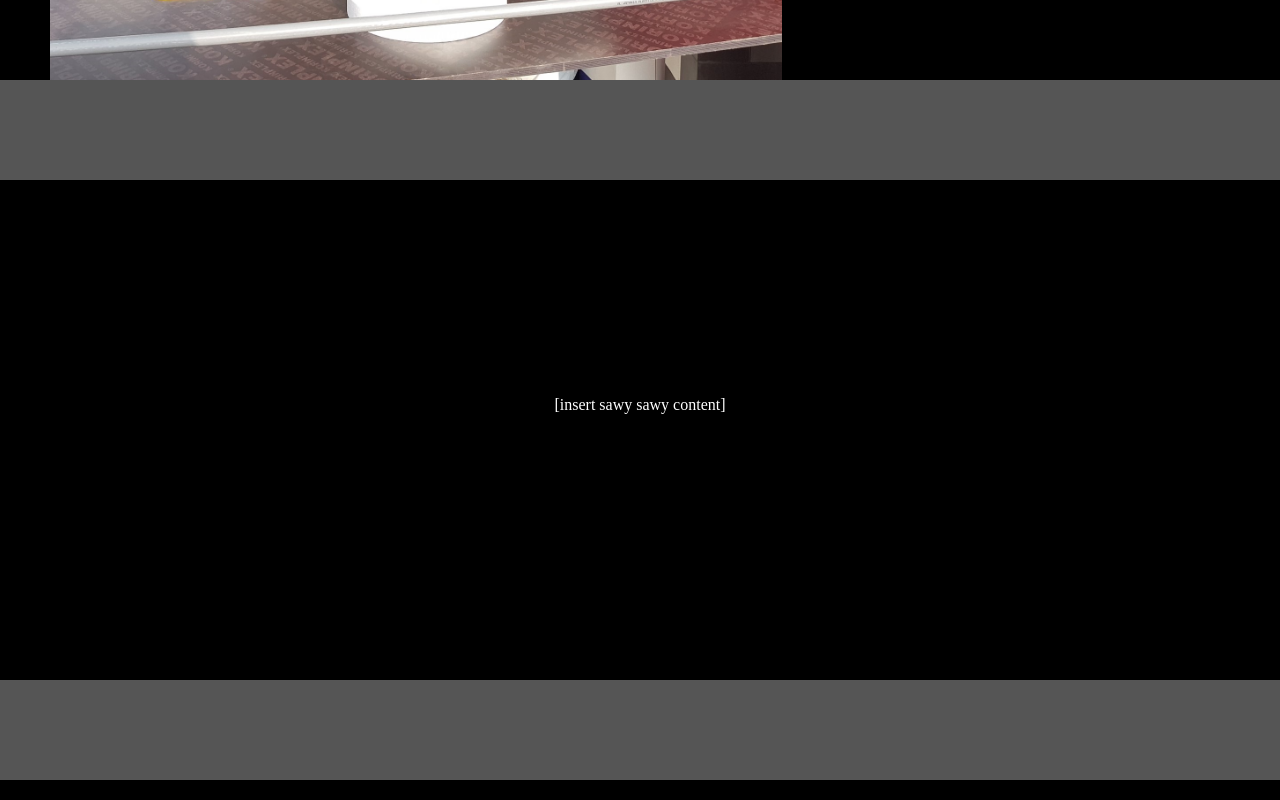
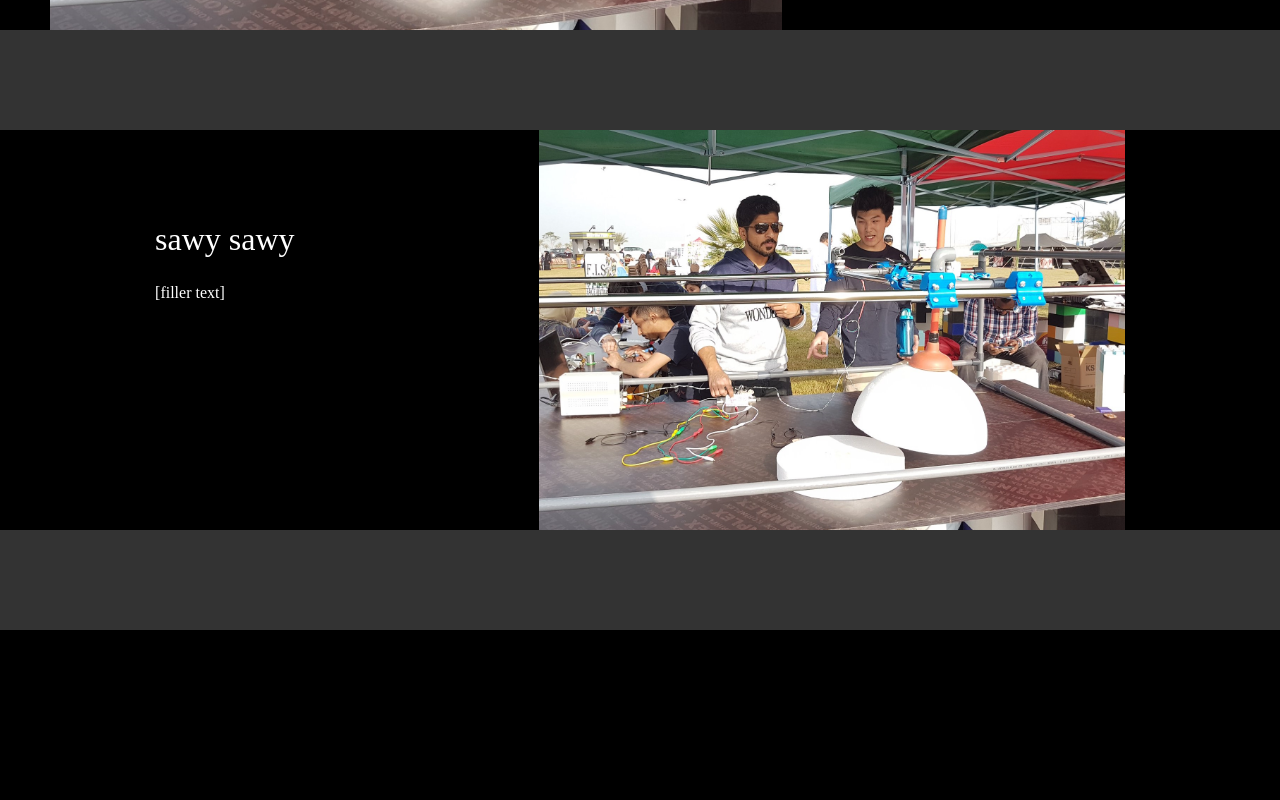
Before and after one commit to Matteo-Y/Subotix_site_legacy, a React (Create React App) app: page / in a window 1280 px wide. Shown: the part 540-1340 px from the top of the page. Built offline with nearby package versions, Linux system fonts and the light colour scheme; a web font is replaced by a local one.

Commit message:
sawy page layout

```diff
--- a/src/App.js
+++ b/src/App.js
@@ -2,12 +2,15 @@ import './styles/App.css';
 import Header from './modules/Header';
 import Landing from './modules/Landing';
 import PageNotFound from './modules/PageNotFound';
+import Sawy from './modules/Sawy';
 
 import { BrowserRouter, Routes, Route, Navigate } from 'react-router-dom';
 
+
 const BASE_PATH = "/";
+const SAWY_PATH = BASE_PATH + "sawy-sawy";
 
-export { BASE_PATH};
+export { BASE_PATH, SAWY_PATH };
 
 export default function App() {
   return (
@@ -16,6 +19,7 @@ export default function App() {
       <BrowserRouter>
         <Routes>
           <Route path={BASE_PATH} element={<Landing/>}/>
+          <Route path={SAWY_PATH} element={<Sawy/>}/>
 
           <Route path={"*"} element={<PageNotFound/>}/>
         </Routes>
--- a/src/modules/Header.js
+++ b/src/modules/Header.js
@@ -1,14 +1,13 @@
 
-import { BASE_PATH } from '../App.js';
+import { BASE_PATH, SAWY_PATH } from '../App.js';
 
 export default function Header() {
     return (
-        <>
-            <div className="head">
-                <a href={BASE_PATH} className="header-element">home</a>
-                <a href="/projects" className="header-element">sawysawy</a>
-                <h1>SUBOTIX</h1>
-            </div>
-        </>
+        <div className="head">
+            <a href={BASE_PATH} className="header-element">home</a>
+            <a href={SAWY_PATH} className="header-element">sawysawy</a>
+            <h1>SUBOTIX</h1>
+            <hr style={{marginTop: "10px"}}></hr>
+        </div>
     );
 }
--- a/src/modules/Landing.js
+++ b/src/modules/Landing.js
@@ -1,3 +1,4 @@
+import { SAWY_PATH } from "../App";
 
 export default function Landing() {
     return (
@@ -10,8 +11,12 @@ export default function Landing() {
                 </div>
             </div>
             <div className="sawysawy section">
-                <a className="overlay-link" href="/sawy-sawy"></a>
-                <p>[insert sawy sawy content]</p>
+                <a className="overlay-link" href={SAWY_PATH}></a>
+                <div id="sawy-textbox">
+                    <h2>sawy sawy</h2>
+                    <p>[filler text]</p>
+                </div>
+                <img style={{marginLeft: "0%"}} className="banner" src={require("../res/Banner_0.jpg")}/>
             </div>
             <div className="contacts section">
                 <p>[insert contacts content]</p>
--- /dev/null
+++ b/src/modules/ProjectCard.js
@@ -0,0 +1,12 @@
+export default function ProjectCard(props) {
+    return (
+        <div className="project-card">
+
+            <img className="project-image" src={props.imgSrc} alt={props.imgAlt}/>
+            <div className="project-textbox">
+                <h3>{props.title}</h3>
+                <p>{props.description}</p>
+            </div>
+        </div>
+    );
+}
--- /dev/null
+++ b/src/modules/Sawy.js
@@ -0,0 +1,41 @@
+import ProjectCard from "./ProjectCard";
+
+const projectData = [
+    {
+        title: "piano",
+        description: "[filler text]",
+        imageURL: ""
+    },
+    {
+        title: "line follower",
+        description: "[filler text]",
+        imageURL: ""
+    },
+    {
+        title: "robot hand",
+        description: "[filler text]",
+        imageURL: ""
+    },
+    {
+        title: "rubik's cube solver",
+        description: "[filler text]",
+        imageURL: ""
+    },
+]
+
+let projectCards = [];
+
+projectData.forEach((data) => {
+    console.log(projectCards);
+    projectCards.push(<ProjectCard title={data.title} description={data.description} imgSrc={data.imageURL} imgAlt={data.title + " image"}/>);
+})
+
+export default function Sawy() {
+
+    return (<>
+        <div className="sawy-banner section">
+
+        </div>
+        {projectCards}
+    </>);
+}
--- a/src/styles/App.css
+++ b/src/styles/App.css
@@ -7,7 +7,7 @@
   src: url(./../res/fonts/MajorMonoDisplay-Regular.ttf);
 }
 body {
-  background-color: #555;
+  background-color: #333;
   font-family: mono-display;
   margin: 0;
   min-width: 800px;
@@ -20,6 +20,13 @@ p {
 }
 
 h2 {
+  font-family: mono-display;
+  font-size: 2rem;
+  font-weight: 200;
+  color: white;
+}
+
+h3 {
   font-family: mono-display;
   font-size: 2rem;
   font-weight: 200;
@@ -39,7 +46,7 @@ h2 {
   flex-direction: row;
   justify-content: center;
   position: relative;
-  margin: 50px 0 100px 0;
+  margin: 0 0 100px 0;
   background-color: black;
 }
 
@@ -88,14 +95,46 @@ h1 {
   width: 30%;
 }
 
+#sawy-textbox {
+  padding: 4em 0 4em 0;
+  width: 30%;
+}
+
 .sawysawy {
-  padding: 200px 0 200px 0;
-  height: 100px;
-  text-align: center;
+  height: 400px;
+  text-align: left;
 }
 
 .contacts {
   padding: 200px 0 200px 0;
   height: 100px;
   text-align: center;
+}
+
+.sawy-banner {
+  height: 400px;
+}
+
+.project-card {
+  display: flex;
+  flex-direction: row-reverse;
+  background-color: black;
+  margin: auto;
+  margin-bottom: 50px;
+  width: 60%;
+  height: 400px;
+}
+
+.project-textbox {
+  flex-grow: 2;
+  padding: 10px;
+  padding-left: 10%;
+  width: 30%;
+  height: 100%;
+}
+
+.project-image {
+  color: white;
+  flex-grow: 1;
+  height: 100%;
 }/*# sourceMappingURL=App.css.map */
--- a/src/styles/App.scss
+++ b/src/styles/App.scss
@@ -8,7 +8,7 @@
     src: url(./../res/fonts/MajorMonoDisplay-Regular.ttf);
 }
 
-$pallette-1: #555;
+$pallette-1: #333;
 
 body {
     background-color: $pallette-1;
@@ -30,6 +30,13 @@ h2 {
     color: white;
 }
 
+h3 {
+    font-family: mono-display;
+    font-size: 2rem;
+    font-weight: 200;
+    color: white;
+}
+
 .overlay-link {
     position: absolute;
     left: 0;
@@ -43,7 +50,7 @@ h2 {
     flex-direction: row;
     justify-content: center;
     position: relative;
-    margin: 50px 0 100px 0;
+    margin: 0 0 100px 0;
     background-color: black;
 }
 
@@ -54,3 +61,4 @@ h2 {
 
 @import 'Header.scss';
 @import 'Landing.scss';
+@import 'Sawy.scss';
--- a/src/styles/_Landing.scss
+++ b/src/styles/_Landing.scss
@@ -10,10 +10,14 @@
     width: 30%;
 }
 
+#sawy-textbox {
+    padding: 4em 0 4em 0;
+    width: 30%;
+}
+
 .sawysawy {
-    padding: 200px 0 200px 0;
-    height: 100px;
-    text-align: center;
+    height: 400px;
+    text-align: left;
 }
 
 .contacts {
```
Also changed, not shown: src/styles/_Sawy.scss (added, +27 -0 lines), 1 other file (tests, documents, lock files or other folders).
